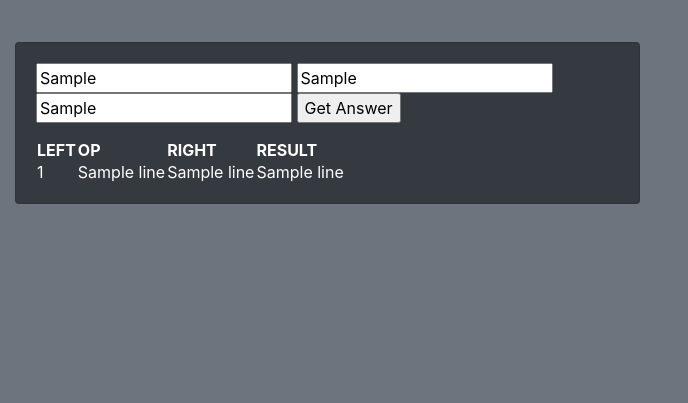
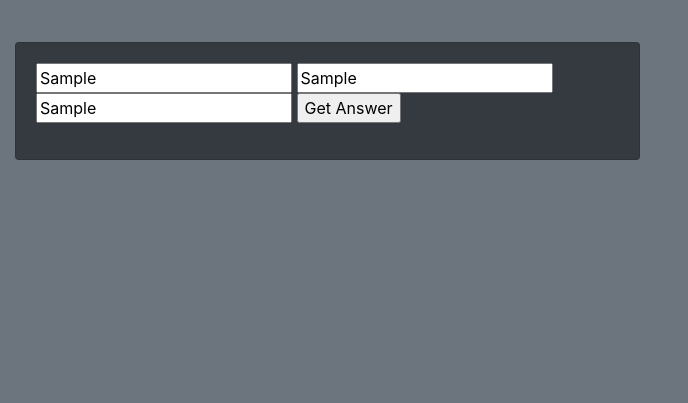
Before and after one commit to JayPatel504/flask, a Flask app: template app/templates/calculator.html in a window 1280 px wide. Shown: the part 58-461 px from the top of the page, without its empty margins (0-688 px from the left). Run offline with Flask 2, Linux system fonts and the light colour scheme; the template is opened without the code that fills it: most values are stand-ins (such as "Sample title", 1, 10 or a date in 2020); some libraries are stand-ins or nearby versions.

Commit message:
added more stuff

```diff
--- a/app/app.py
+++ b/app/app.py
@@ -1,4 +1,5 @@
 from flask import Flask, redirect, url_for, request, render_template, flash
+
 
 app = Flask(__name__)
 app.secret_key = "super secret key"
@@ -9,22 +10,14 @@ def home():
 
 @app.route('/cal', methods = ['GET','POST'])
 def calc():
-    new_csv=[]
-    try:
-        with open('history.csv', 'r') as reader:
-            csv = reader.read().split('\n')
-        for line in csv:
-            new_csv.append(line.split(','))
-    except Exception as e:
-        print(e)
     if request.method == 'GET':
-        return render_template('calculator.html', left='1', middle='+', right='1', res='2', csv=reversed(new_csv))
+        return render_template('calculator.html', left='1', middle='+', right='1', res='2')
 
     left, middle, right = request.form['left'], request.form['middle'], request.form['right']
     res = ''
     if not left or not right:
         flash("Missing Value")
-        return render_template('calculator.html', left='1', middle='+', right='1', res='2', csv=reversed(new_csv))
+        return render_template('calculator.html', left='1', middle='+', right='1', res='2')
 
     if middle == '+':
         res = str(float(left) + float(right))
@@ -32,7 +25,7 @@ def calc():
         res = str(float(left) - float(right))
     else:
         flash("Not Supported OP")
-        return render_template('calculator.html',left='1', middle='+', right='1', res='2',csv=reversed(new_csv))
+        return render_template('calculator.html',left='1', middle='+', right='1', res='2')
 
     with open('history.csv', 'a+') as writer:
         line = f'{left},{middle},{right},{res}\n'
@@ -42,7 +35,7 @@ def calc():
     new_csv=[]
     for line in csv:
         new_csv.append(line.split(','))
-    return render_template('calculator.html', left=left, middle=middle, right=right, res=res, csv=reversed(new_csv))
+    return render_template('calculator.html', left=left, middle=middle, right=right, res=res)
 
 @app.route('/results', methods = ['GET'])
 def results():
--- a/app/templates/calculator.html
+++ b/app/templates/calculator.html
@@ -56,26 +56,12 @@
             <div class="card bg-dark" style="margin-top: 100px; margin-bottom: 75px;">
                 <div class="card-body text-white" style="margin-left: auto;margin-right: auto;">
                     {% block body %}
-                        <form action="{{ url_for('calc') }}",   method="post">
+                        <form action="{{ url_for('calc') }}", method="post">
                             <input type="text" id="left" name="left" value={{left}} />
                             <input type="text" id="middle" name="middle" value={{middle}} />
                             <input type="text" id="right" name="right" value={{right}} />
                             <input type="submit" value="Get Answer">
                         </form>
-
-                        {% if csv %}
-                        <table class="text-white">
-                            <tr><th>LEFT</th><th>OP</th><th>RIGHT</th><th>RESULT</th></tr>
-                            {% for line in csv %}
-                            <tr>
-                                <td>{{line[0]}}</td>
-                                <td>{{line[1]}}</td>
-                                <td>{{line[2]}}</td>
-                                <td>{{line[3]}}</td>
-                            </tr>
-                            {% endfor %}
-                        </table>
-                        {% endif %}
                     {% endblock %}
                 </div>
             </div>
--- a/csv/readCSV.py
+++ b/csv/readCSV.py
@@ -5,7 +5,7 @@ import os
 
 class Reading:
     '''Reading Class'''
-    def read(file_path):
+    def read():
         '''Read CSV and find what operation is needed'''
         f_path = os.path.join(os.path.abspath(__file__),'..','..',"data/history.csv")
         return pd.read_csv(f_path)
```
Also changed, not shown: calc/calculate.py (+7 -0 lines), calc/history/calculator.py (+30 -0 lines).
